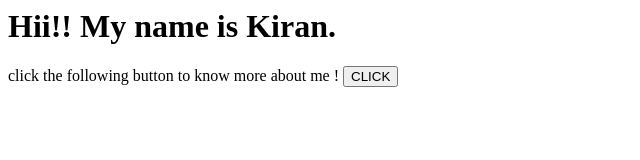
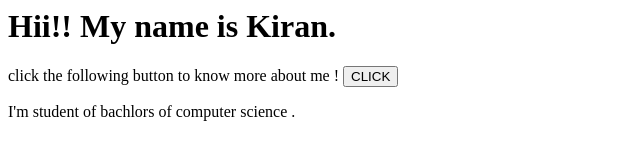
Before and after one commit to Kiranmane05/Kiranmane05.github.io, a plain HTML site: page index.html in a window 1280 px wide. Shown: the whole page, without its empty margins (0-640 px from the left). Drawn offline with Linux system fonts and the light colour scheme.

Commit message:
Update index.html

```diff
--- a/index.html
+++ b/index.html
@@ -1,10 +1,11 @@
 <html>
   <head></head>
-  <body align-items="center">
+  <body>
     <h1> Hii!! My name is Kiran.</h1>
     <p>
       click the following button to know more about me !
       <button>CLICK</button>
     </p>
+    <p> I'm student of bachlors of computer science .</p>
   </body>
 </html>
```
